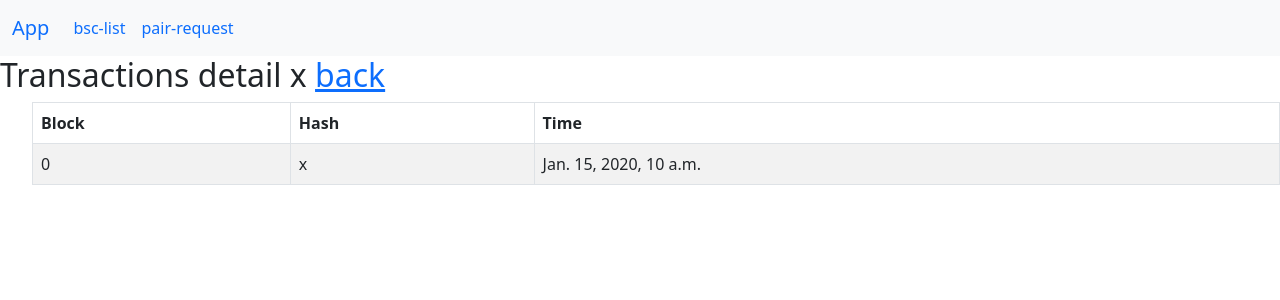
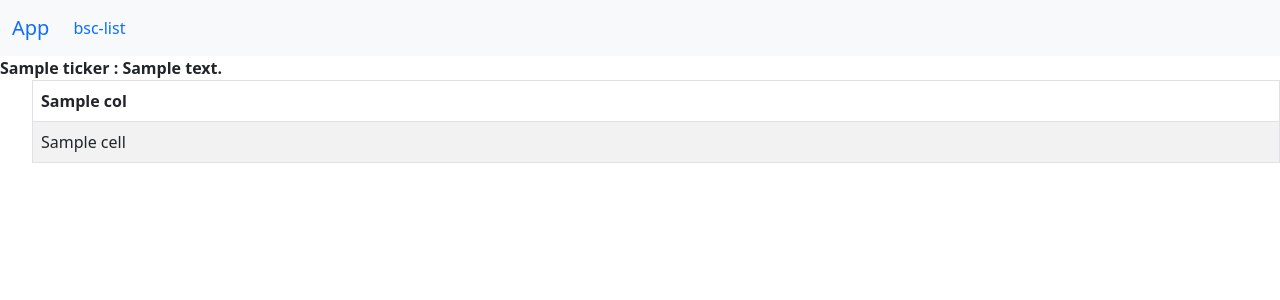
Before and after one commit to sohm13/djanog-chainscan-test, a Django app: template chainscan/blockchains/templates/blockchains/bsc_detail.html in a window 1280 px wide. Shown: the top 300 px of the page. Run offline with Django 4.2, Linux system fonts and the light colour scheme; tables that the repository leaves empty hold one stand-in row (values such as "Sample post"); the template is opened without the code that fills it: values that come from a table or form of the project are taken from there, most other values are stand-ins (such as "Sample title", 1, 10 or a date in 2020).

Commit message:
in views add bsc_pair_detail (receives data from db, models: [BSCPair,BscEthSyncEvent] )

```diff
--- a/chainscan/blockchains/management/commands/update_db.py
+++ b/chainscan/blockchains/management/commands/update_db.py
@@ -20,7 +20,7 @@ class Command(BaseCommand):
 
         pairs_block_range = []
         last_block = self.INIT_BLOCK + 500
-        step = 5
+        step = 50
 
         for pair in pairs:
             pair_sync = BscEthSyncEvent.objects.filter(pair_address = pair.pair_address).last()
--- a/chainscan/blockchains/templates/blockchains/base.html
+++ b/chainscan/blockchains/templates/blockchains/base.html
@@ -28,9 +28,7 @@
                     <li class="nav-item">
                       <a class="nav-link" href="{% url 'blockchains:bsc-list' %}"> bsc-list </a>
                     </li>
-                    <li class="nav-item">
-                    <a  class="nav-link" href="{% url 'blockchains:pair-filter' %}"> pair-request </a>
-                    </li>
+
                     {% comment %} <li class="nav-item">
                         <a  class="nav-link" href="{% url 'blockchains:pair-balances' %}"> pair-balances </a>
                     </li> {% endcomment %}
--- a/chainscan/blockchains/templates/blockchains/bsc_detail.html
+++ b/chainscan/blockchains/templates/blockchains/bsc_detail.html
@@ -1,33 +1,36 @@
 {% extends 'blockchains/base.html' %}
 
 {% block title %}
-    bsc list
+    {{ ticker }}
 {% endblock %}
 
 {% block context %}
-    <h2> Transactions  detail {{ transaction.hash }} <a href="{% url 'blockchains:bsc-list' %}"> back </a> </h2>
+ <b> {{ticker}} : {{address}} </b>
     <ul>
       <table class="table table-bordered  table-striped">
         <thead>
           <tr>
-          <th scope="col">Block</th>
-          <th scope="col">Hash</th>
-          <th scope="col">Time</th>
-
+            {% for col in pair_df.columns %}
+              <th scope="col">
+                {{col}}
+              </th>
+            {% endfor %}
           </tr>
         </thead>
         <tbody>
+          {% for index, row in pair_df.iterrows %}
             <tr>
-          <td > {{ transaction.block_number}} </td>
-          <td> {{ transaction.hash}} </td>
-          <td> {{ transaction.updated_at}} </td>
+              {% for cell in row %}
+                <td>
+                  {{ cell }}
+                </td>
+              {% endfor %}
+            </tr>
+          {% endfor %}
+        </tbody>
+      </table>
+    </ul>
 
 
-        </tr>
-</tbody>
-</table>
-
-
-</ul>
 
 {% endblock %}
--- a/chainscan/blockchains/urls.py
+++ b/chainscan/blockchains/urls.py
@@ -7,8 +7,6 @@ app_name = "blockchains"
 urlpatterns = [
     path('', views.index, name='index'),
     path("bsc/", views.BscListView.as_view(), name='bsc-list'),
-    path("bsc/pair-balances/", views.pair_balances, name='pair-balances'),
-    path('bsc/<int:pk>/', views.BscDetailView.as_view(), name='bsc-detail'),
-    path('bsc/pair-filter/', views.pair_balances, name='pair-filter'),
+    path('bsc/<int:pk>/', views.bsc_pair_detail, name='bsc-detail'),
 
 ]
```
Also changed, not shown: chainscan/blockchains/views.py (+81 -49 lines), chainscan/blockchains/migrations/0003_bscpair_decimals.py (added). Lines whose indentation alone changed are shown as unchanged.
